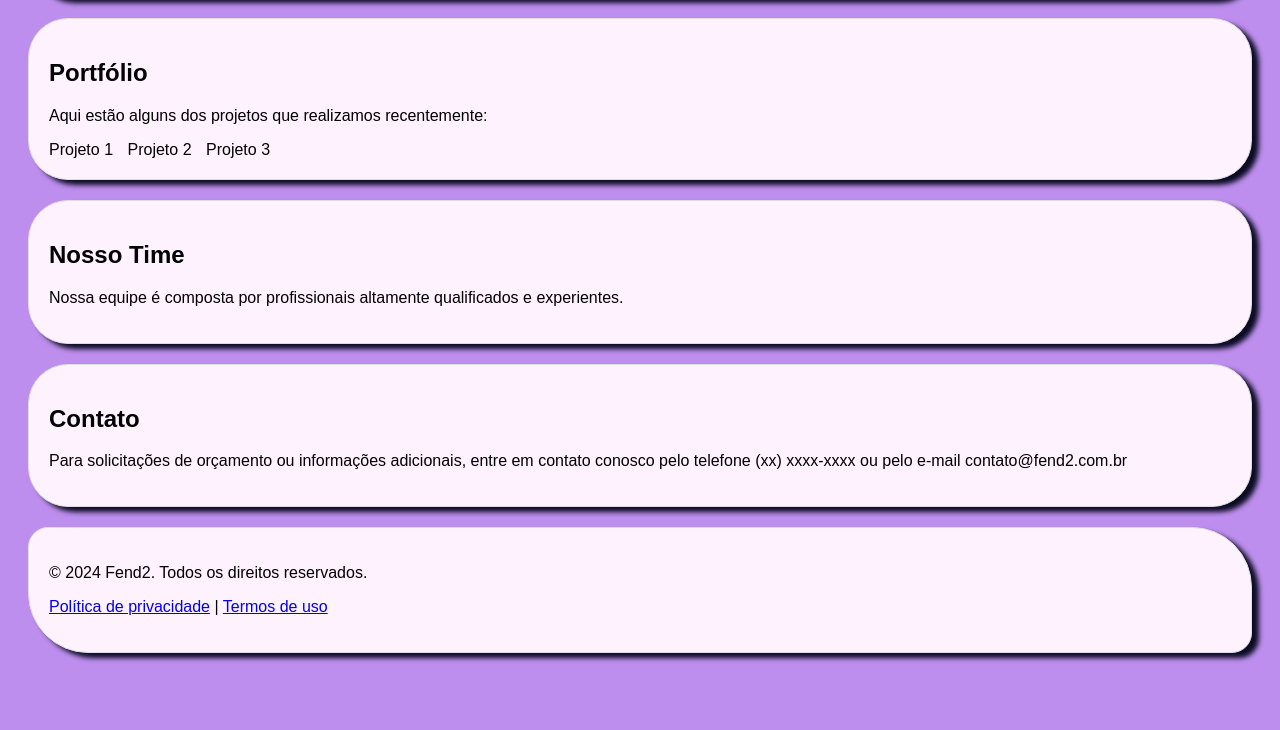
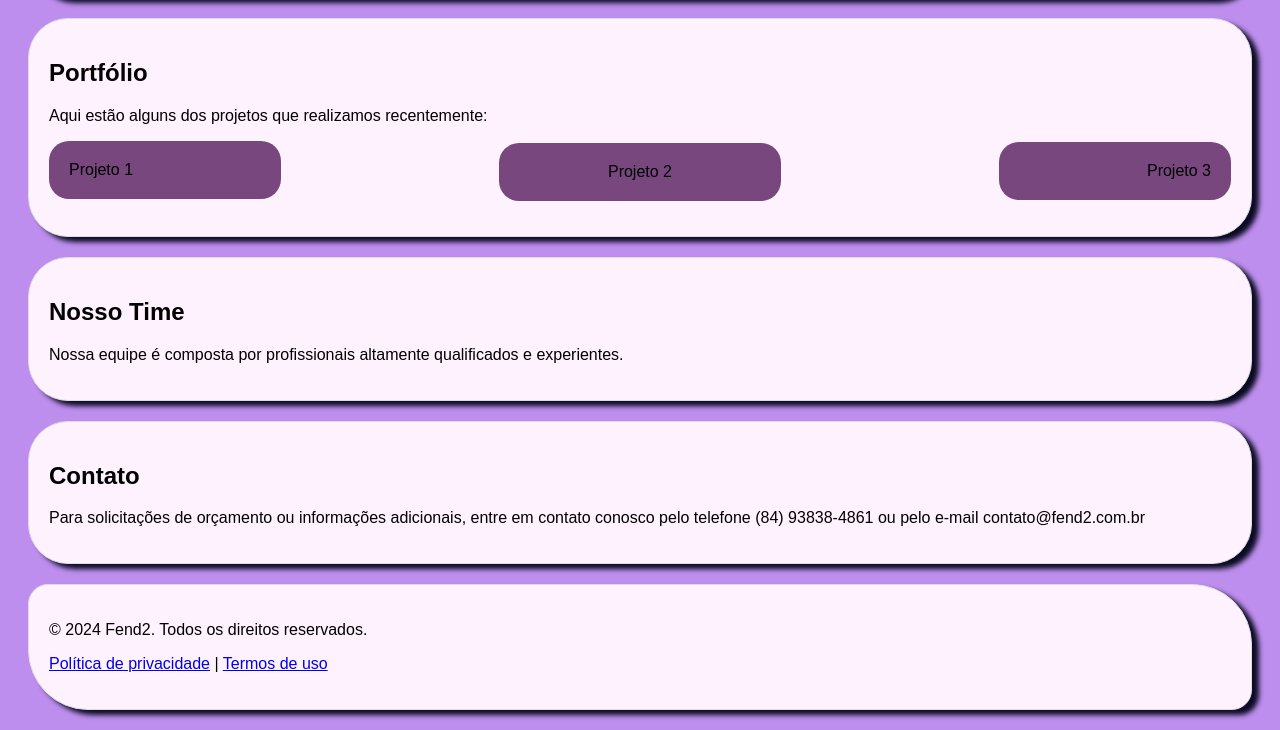
Before and after one commit to ThiagoFirmeza/Projeto-final-fe2, a plain HTML site: page index.html in a window 1280 px wide. Shown: the part 1464-2194 px from the top of the page. Before the commit the page ends 2137 px from the top, so only its background shows below. Drawn offline with Linux system fonts and the light colour scheme.

Commit message:
Add files via upload

```diff
--- a/index.html
+++ b/index.html
@@ -73,11 +73,9 @@
     <section id="portfolio">
         <h2>Portfólio</h2>
         <p>Aqui estão alguns dos projetos que realizamos recentemente:</p>
-        <ul>
-            <li>Projeto 1</li>
-            <li>Projeto 2</li>
-            <li>Projeto 3</li>
-        </ul>
+        <p id="projeto1">Projeto 1</p>
+        <p id="projeto2">Projeto 2</p>
+        <p id="projeto3">Projeto 3</p>
     </section>
 
     <!-- Nosso Time -->
@@ -89,7 +87,7 @@
     <!-- Área de Contato -->
     <section id="contato">
         <h2>Contato</h2>
-        <p>Para solicitações de orçamento ou informações adicionais, entre em contato conosco pelo telefone (xx) xxxx-xxxx ou pelo e-mail contato@fend2.com.br</p>
+        <p>Para solicitações de orçamento ou informações adicionais, entre em contato conosco pelo telefone (84) 93838-4861 ou pelo e-mail contato@fend2.com.br</p>
     </section>
 
     <!-- Rodapé -->
--- a/style.css
+++ b/style.css
@@ -65,8 +65,6 @@ li {
     margin-bottom: 120px;
 }
 
-
-
 #cliente1 {
     text-align: left;
     padding: 20px;
@@ -126,3 +124,34 @@ li {
     border-radius: 20px;
     margin-top: -57px;
 }
+
+#projeto1 {
+    text-align: left;
+    padding: 20px;
+    background-color: #77477e;
+    margin-right: 950px;
+    border-radius: 20px;
+}
+
+#projeto2 {
+    text-align: center;
+    margin-top: -72px;
+    padding: 20px;
+    background-color: #77477e;
+    margin-left: 450px;
+    margin-right: 450px;
+    border-radius: 20px;
+}
+
+#projeto3 {
+    text-align: right;
+    margin-top: -75px;
+    padding: 20px;
+    background-color: #77477e;
+    margin-left: 950px;
+    border-radius: 20px;
+}
+
+#telefone {
+
+}
```
